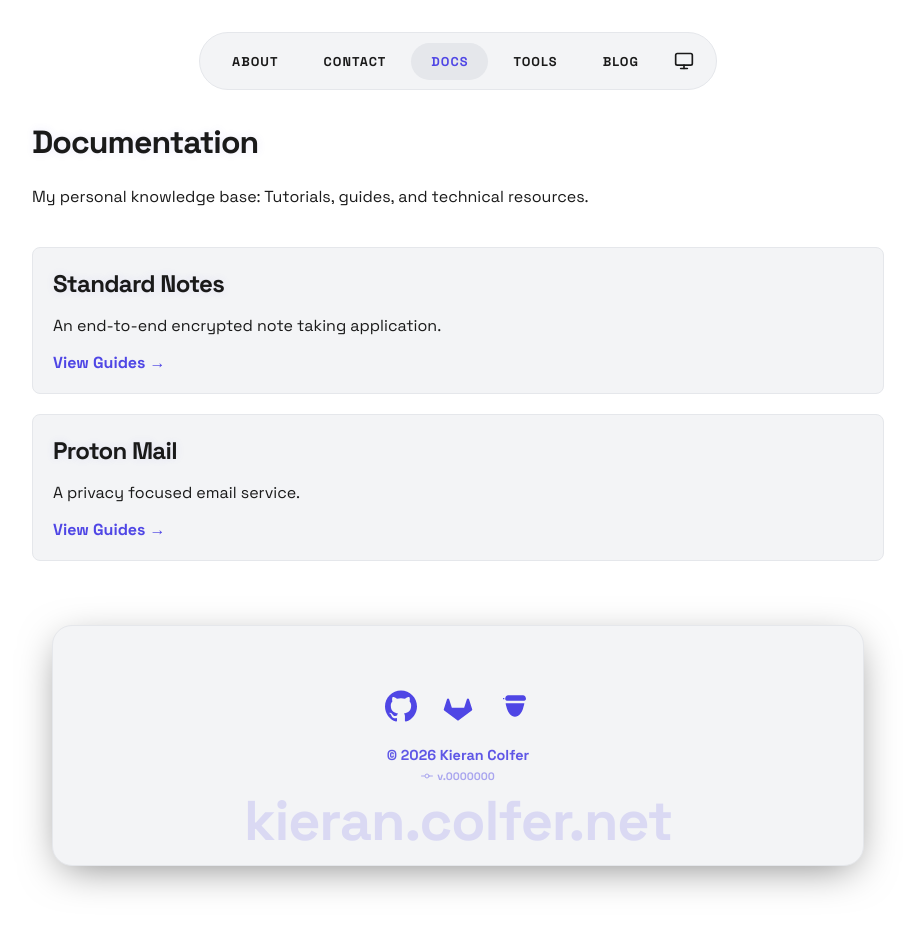
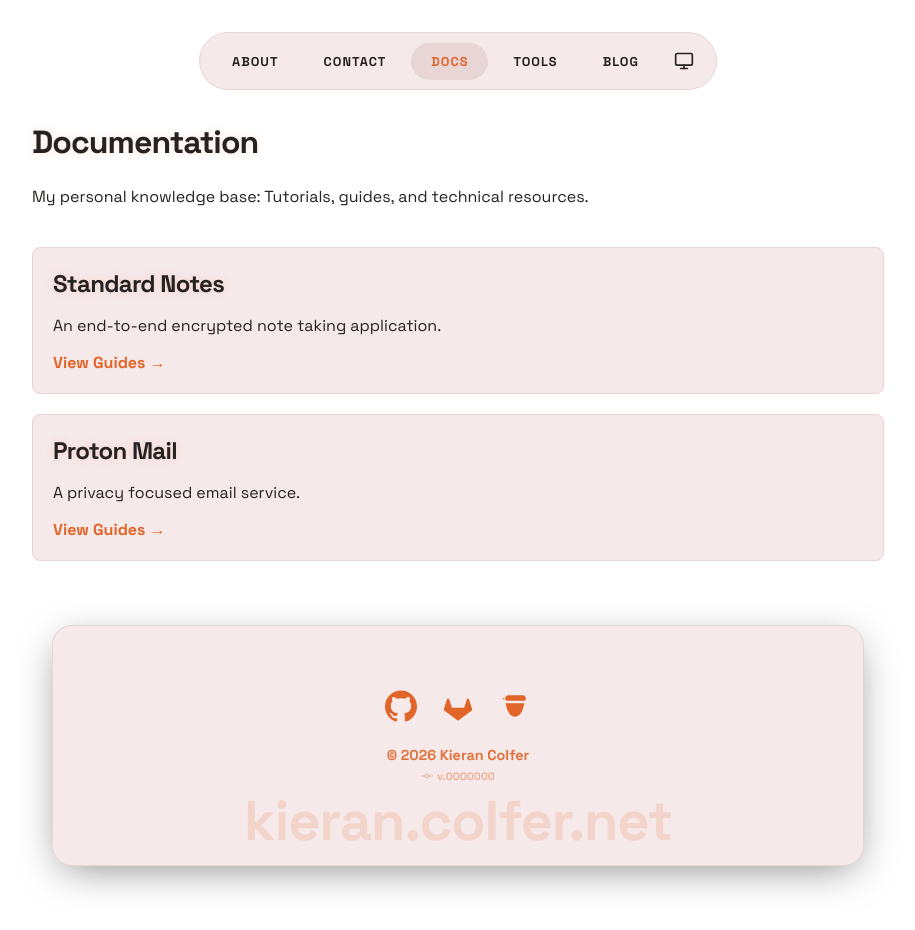
Before and after one commit to PASSK3YS/PASSK3YS.github.io, a Jekyll site: the page built from docs.md, in a window 1280 px wide. Shown: the whole page, without its empty margins (182-1097 px from the left). Built offline with Jekyll 4.4.1, drawn with Linux system fonts in a browser that asks for light colours.

Commit message:
chore: update light mode with new colour palette

```diff
--- a/assets/css/style.css
+++ b/assets/css/style.css
@@ -27,12 +27,12 @@
 [data-theme="light"] {
     color-scheme: light;
     --bg: #ffffff;
-    --text: #1a1a1a;
-    --accent: #4f46e5;
-    --accent-hover: #4338ca;
-    --border: #e5e7eb;
-    --nav-bg: #f3f4f6;
-    --accent-glow: rgba(79, 70, 229, 0.1);
+    --text: #272121;
+    --accent: #E16428;
+    --accent-hover: #c9551e;
+    --border: #e8d5d5;
+    --nav-bg: #F6E9E9;
+    --accent-glow: rgba(225, 100, 40, 0.15);
 }
 
 body, .footer-card, .profile-img, pre, code, h1, h2, h3, a, blockquote {
```
